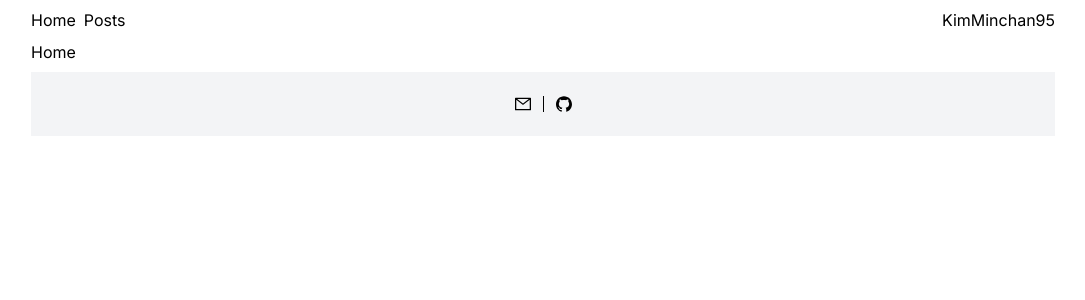
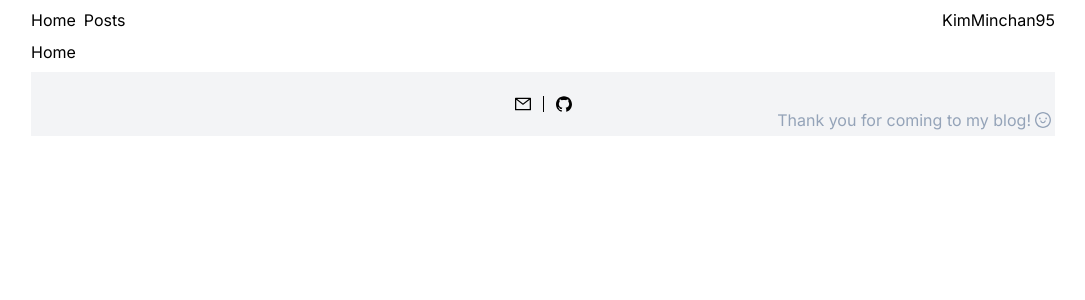
Before and after one commit to KimMinchan95/blog, a Next.js app: page / in a window 1280 px wide. Shown: the top 300 px of the page, without its empty margins (97-1182 px from the left). Built offline with nearby package versions, Linux system fonts and the light colour scheme.

Commit message:
feat : footer 추가

```diff
--- a/app/layout/Footer.tsx
+++ b/app/layout/Footer.tsx
@@ -1,10 +1,11 @@
 import Link from "next/link";
+import { SmileOutlined } from "@ant-design/icons";
 
 import { footerItems } from "./util";
 
 const Footer = () => {
   return (
-    <footer className="grid place-content-center w-full max-w-5xl h-16 bg-gray-100">
+    <footer className="grid place-content-center w-full max-w-5xl h-16 bg-gray-100 relative">
       <div className="flex items-center divide-x divide-black text-l">
         {footerItems.map(({ subject, href, Icon }) => (
           <div key={subject} className="px-3">
@@ -14,6 +15,10 @@ const Footer = () => {
           </div>
         ))}
       </div>
+      <div className="flex absolute items-center gap-1 right-1 bottom-1 text-slate-400">
+        Thank you for coming to my blog!
+        <SmileOutlined />
+      </div>
     </footer>
   );
 };
```
